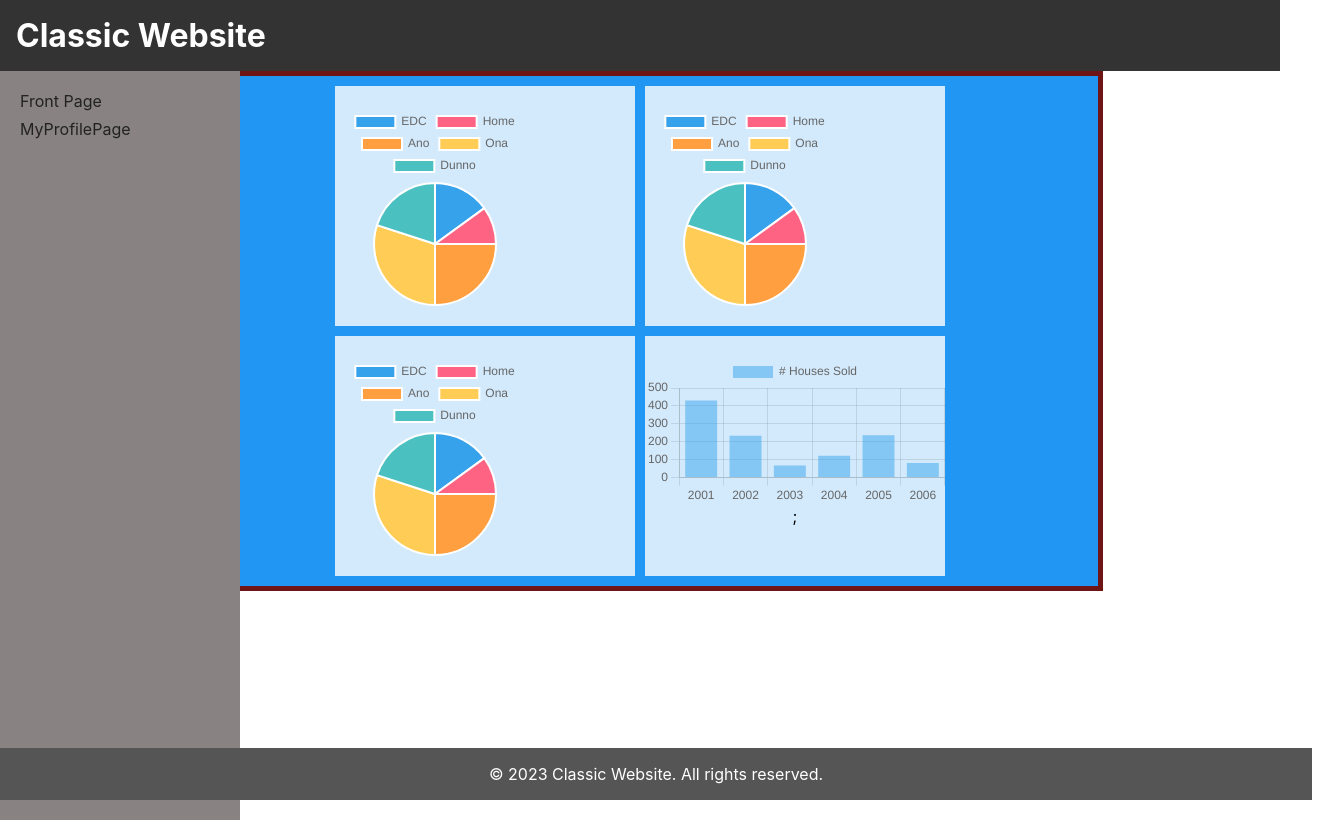
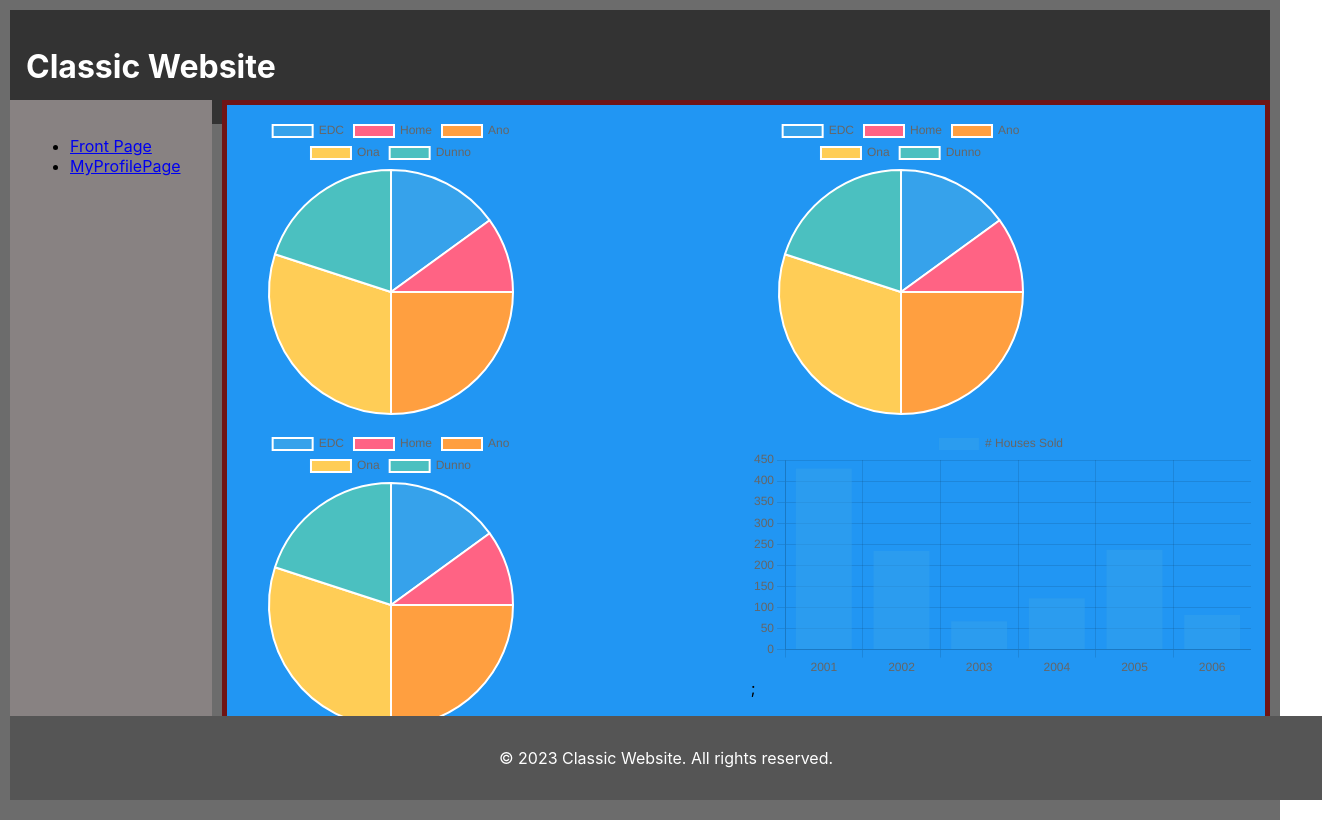
Before and after one commit to Nightbloom3/RealView, a React (Create React App) app: page / in a window 1280 px wide. Shown: the whole page, 1322 px wide, since content can reach past the window. Built offline with nearby package versions, Linux system fonts and the light colour scheme.

Commit message:
Semi_Working_CSS_Layout

```diff
--- a/src/Pages/FrontPage/FrontPage.css
+++ b/src/Pages/FrontPage/FrontPage.css
@@ -1,10 +1,9 @@
-Reset some default styling
-body, h1, h2, p, ul, li {
+body, html {
   margin: 0;
   padding: 0;
+  height: 100%;
 }
 
-/* Basic styling for the layout */
 header {
   background-color: #333;
   color: white;
@@ -12,61 +11,49 @@ header {
 }
 
 nav {
-  width: 200px;
   height: 100%;
   background-color: #888282;
-  position: fixed;
-  top: 20;
-  left: 0;
-  display: flex;
-  flex-direction: column;
-  justify-content: flex-start;
   padding: 20px;
 }
 
-ul {
-  list-style: none;
+.FrontPageContainer {
+  display: grid;
+  grid-template-areas:
+    'header header header header header header'
+    'menu main main main main main'
+    'footer footer footer footer footer footer';
+  grid-template-columns: repeat(6, 1fr);
+  grid-template-rows: 10% 77% 10%; /* Define the row sizes */
+  gap: 10px;
+  background-color: #6c6c6c;
+  padding: 10px;
+  min-height: 100vh; /* Ensure full viewport height */
+  min-width: 100vh; /* Ensure full viewport height */
 }
 
-ul li {
-  margin-bottom: 0.5rem;
-}
+.Header { grid-area: header; }
+.Navigation { grid-area: menu; }
+.FrontPageContent { grid-area: main; }
+.Footer { grid-area: footer; }
 
-ul li a {
-  text-decoration: none;
-  color: #222;
+.FrontPage_Content_Grid-Container {
+  display: grid;
+  grid-template-columns: auto auto;
+  gap: 10px;
+  max-width: 100%; /* Set a maximum width for the container */
+  min-height: 100%;
+  background-color: #2196F3;
+  padding: 10px;
+  justify-content: center;
+  border: 5px solid #6f1515;
 }
 
 footer {
-  position: fixed;
-  width: 100%;
-  bottom: 0;
   background-color: #555;
   color: white;
   padding: 1rem;
   text-align: center;
+  position: absolute;
+  width: 100%;
+  bottom: 0;
 }
-
-.grid-container {
-  display: grid;
-  grid-template-columns: auto auto;
-  gap: 10px;
-  max-width: 70%; /* Set a maximum width for the container */
-  margin: 0 auto; /* Center the container horizontally */
-  background-color: #2196F3;
-  padding: 10px;
-  justify-content: center;
-  border: 5px solid #6f1515;
-  align-items: center;
-}
-
-.grid-container > div {
-  background-color: rgba(255, 255, 255, 0.8);
-  text-align: center;
-  padding: 20px 0;
-}
-
-.item1 {
-  grid-column-start: 1;
-  grid-column-end: 3;
-}
--- a/src/Pages/FrontPage/FrontPage.jsx
+++ b/src/Pages/FrontPage/FrontPage.jsx
@@ -5,31 +5,13 @@ import FrontPageContent from "./FrontPageContent";
 import Footer from "../Footer";
 import "./FrontPage.css";
 
-// function FrontPage() {
-//   return (
-//     <div className="FrontPage">
-//       <Header />
-//       <Navigation />
-//       <div className="ContentWrapper">
-//         <div className="ButtonWrapper">
-//           <button className="Button">Click Me</button>
-//         </div>
-//         <div className="ChartsContainer">
-//           <FrontPageContent />
-//         </div>
-//       </div>
-//       <Footer />
-//     </div>
-//   );
-// }
-
 function FrontPage() {
   return (
-    <div className="FrontPage">
-      <Header />
-      <Navigation />
-      <FrontPageContent />
-      <Footer />
+    <div className="FrontPageContainer">
+      <div class="Header"><Header/></div>
+      <div class="Navigation"><Navigation/></div>
+      <div class="FrontPageContent"><FrontPageContent/></div>
+      <div class="Footer"><Footer/></div>
     </div>
   );
 }
--- a/src/Pages/FrontPage/FrontPageContent.jsx
+++ b/src/Pages/FrontPage/FrontPageContent.jsx
@@ -89,11 +89,11 @@ export default function FrontPageContent() {
     });
   }, []);
 
-  const pieChartWidth = 300;
-  const pieChartHeight = 200;
+  const pieChartWidth = 500;
+  const pieChartHeight = 300;
 
   return (
-    <div class="grid-container">
+    <div class="FrontPage_Content_Grid-Container">
       <div class="grid-item">
         <PieChart ChartData={pieData} width={pieChartWidth} height={pieChartHeight} />
       </div>
```
